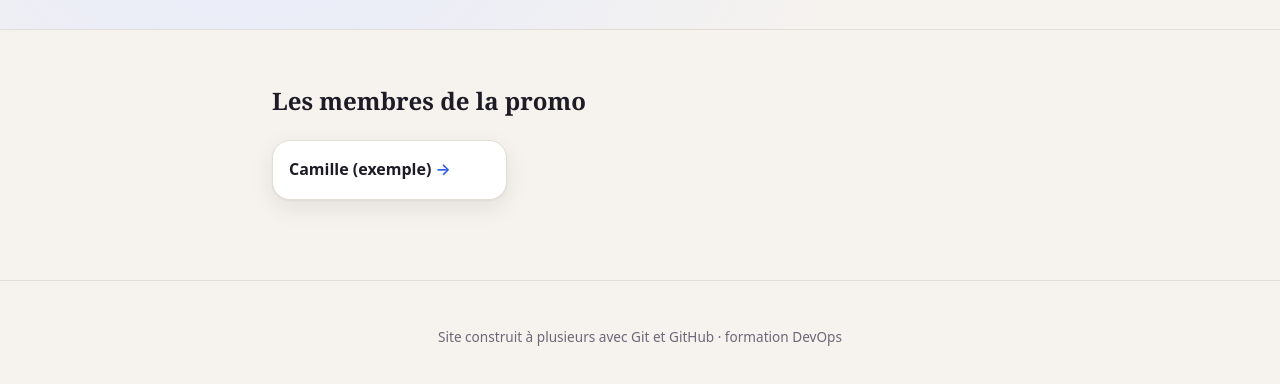
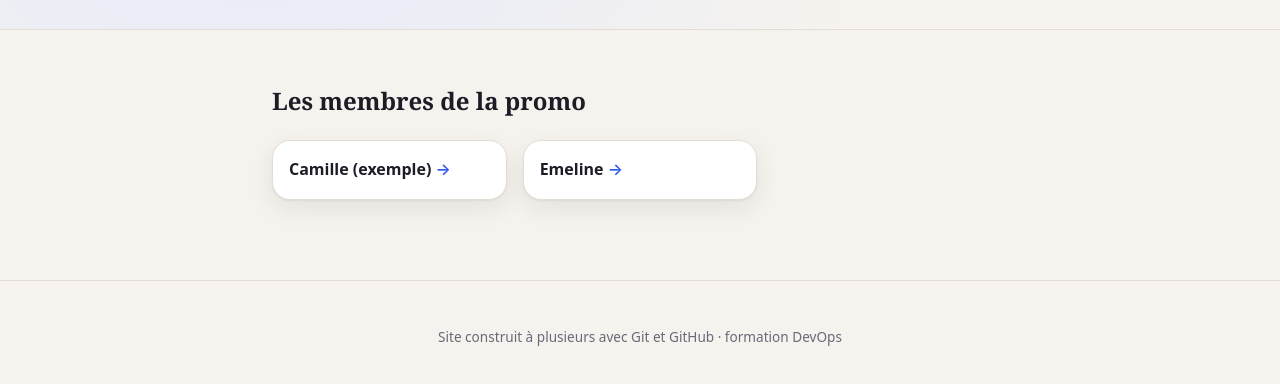
Before and after one commit to Quen2/git_collabo, a plain HTML site: page index.html in a window 1280 px wide. Shown: the part 218-602 px from the top of the page. Drawn offline with Linux system fonts and the light colour scheme.

Commit message:
feat/carte-emy rajout liste

```diff
--- a/index.html
+++ b/index.html
@@ -20,6 +20,7 @@
 
       <ul class="promo">
         <li><a href="cartes/exemple.html">Camille (exemple)</a></li>
+        <li><a href="cartes/emelineCard.html">Emeline</a></li>
         <!-- chacun ajoute sa ligne ICI, juste au-dessus de ce commentaire -->
       </ul>
     </main>
```
